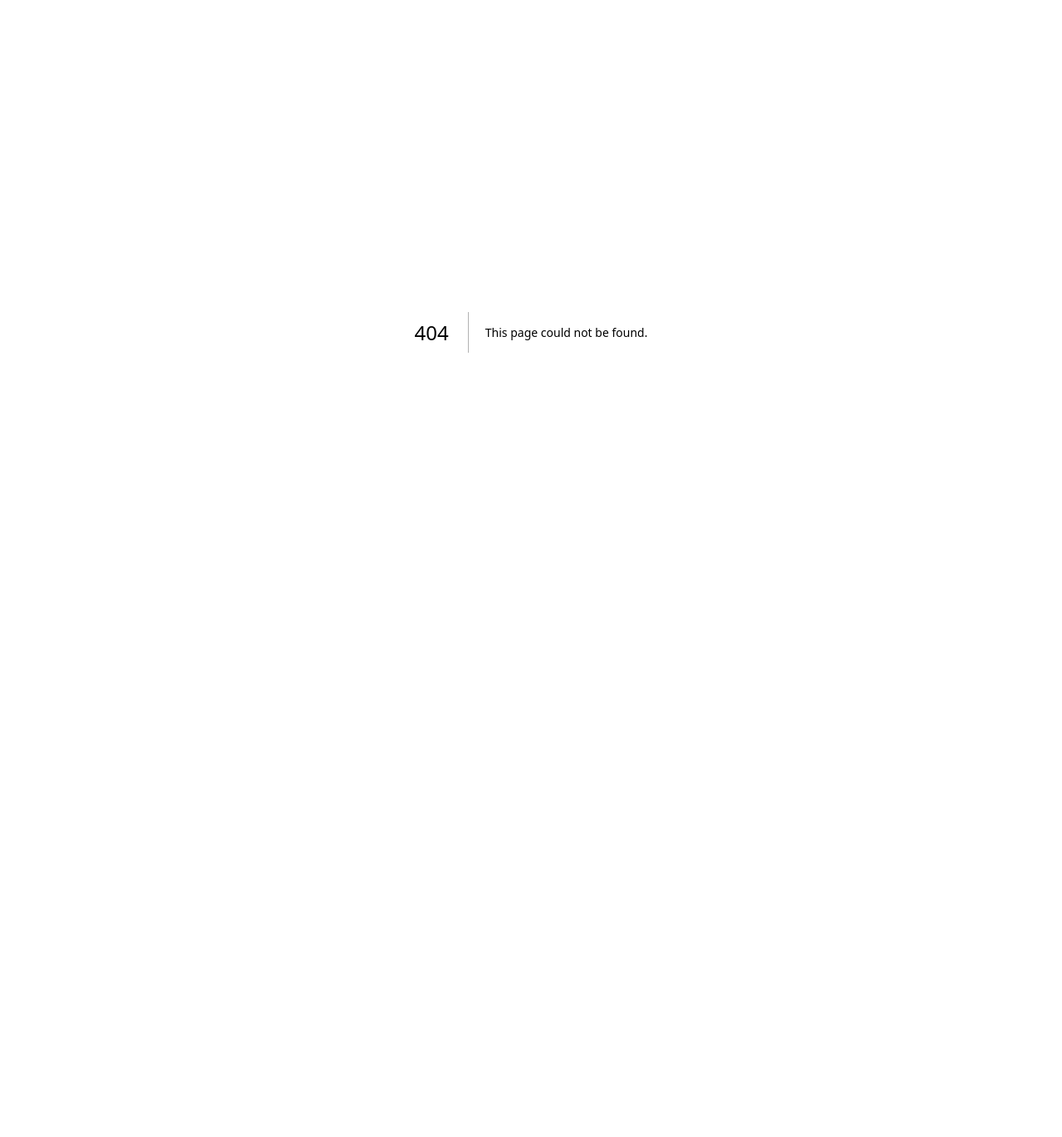
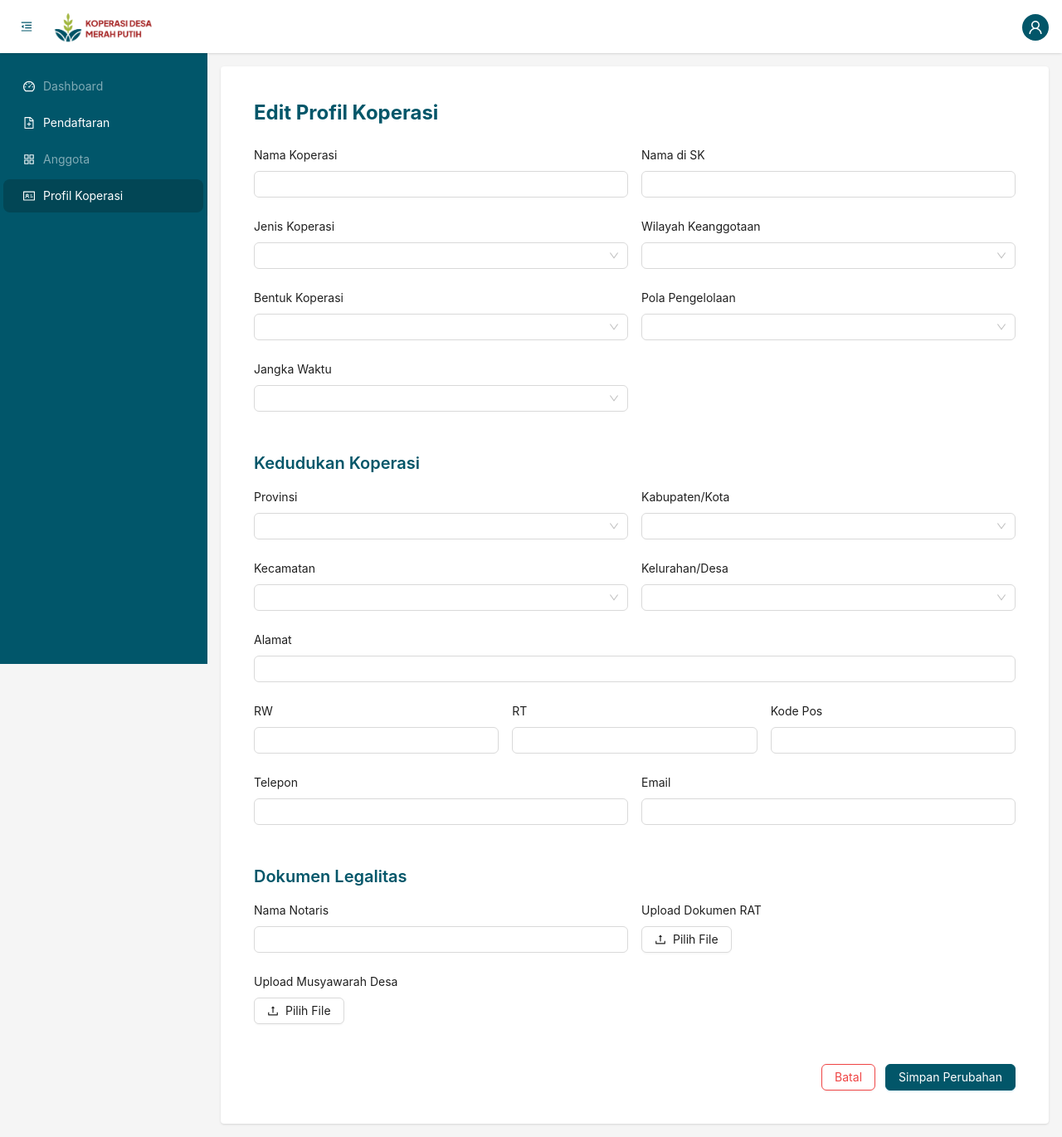
Before and after one commit to kop-go-id/kopdes-merah-putih, a Next.js app in the folder frontend/: page /koperasi/profil/edit-forms in a window 1280 px wide. Before the commit this address had no page. Shown: the whole page at 83% size. Before the commit the page ends 800 px from the top, so only its background shows below. Built offline with nearby package versions, Linux system fonts and the light colour scheme.

Commit message:
Add NPAK Dashboard

```diff
--- /dev/null
+++ b/frontend/src/pages/koperasi/profil/edit-forms/index.js
@@ -0,0 +1,210 @@
+"use client";
+
+import React, { useState } from "react";
+import { Form, Input, Button, Row, Col, Select, Upload } from "antd";
+import { UploadOutlined } from "@ant-design/icons";
+import LayoutWrapper from "@/components/Layout";
+import { useRouter } from "next/navigation";
+
+const { Option } = Select;
+
+export default function EditProfilKoperasiPage() {
+  const router = useRouter();
+
+  const handleFinish = (values) => {
+    console.log("Form submitted:", values);
+    router.push("/koperasi/profil");
+  };
+
+  const handleCancel = () => {
+    router.push("/koperasi/profil");
+  };
+
+  return (
+    <LayoutWrapper>
+      <div className="p-6">
+        <div className="flex flex-col sm:flex-row justify-between items-start sm:items-center mb-6">
+          <h2 className="text-2xl font-bold text-[#025669] mb-2 sm:mb-0">
+            Edit Profil Koperasi
+          </h2>
+        </div>
+
+        <Form
+          layout="vertical"
+          onFinish={handleFinish}
+          className="text-[#121212]"
+        >
+          <Row gutter={16}>
+            <Col xs={24} sm={12}>
+              <Form.Item label="Nama Koperasi" name="namaKoperasi">
+                <Input />
+              </Form.Item>
+            </Col>
+            <Col xs={24} sm={12}>
+              <Form.Item label="Nama di SK" name="namaDiSk">
+                <Input />
+              </Form.Item>
+            </Col>
+            <Col xs={24} sm={12}>
+              <Form.Item label="Jenis Koperasi" name="jenisKoperasi">
+                <Select>
+                  <Option value="Konsumen">Konsumen</Option>
+                  <Option value="Produsen">Produsen</Option>
+                </Select>
+              </Form.Item>
+            </Col>
+            <Col xs={24} sm={12}>
+              <Form.Item label="Wilayah Keanggotaan" name="wilayahKeanggotaan">
+                <Select>
+                  <Option value="Kabupaten">Kabupaten</Option>
+                  <Option value="Provinsi">Provinsi</Option>
+                </Select>
+              </Form.Item>
+            </Col>
+            <Col xs={24} sm={12}>
+              <Form.Item label="Bentuk Koperasi" name="bentukKoperasi">
+                <Select>
+                  <Option value="Primer">Primer</Option>
+                  <Option value="Sekunder">Sekunder</Option>
+                </Select>
+              </Form.Item>
+            </Col>
+            <Col xs={24} sm={12}>
+              <Form.Item label="Pola Pengelolaan" name="polaPengelolaan">
+                <Select>
+                  <Option value="Konvensional">Konvensional</Option>
+                  <Option value="Syariah">Syariah</Option>
+                </Select>
+              </Form.Item>
+            </Col>
+            <Col xs={24} sm={12}>
+              <Form.Item label="Jangka Waktu" name="jangkaWaktu">
+                <Select>
+                  <Option value="Tidak terbatas">Tidak terbatas</Option>
+                  <Option value="Terbatas">Terbatas</Option>
+                </Select>
+              </Form.Item>
+            </Col>
+          </Row>
+
+          <h3 className="text-xl font-semibold text-[#025669] mt-6 mb-4">
+            Kedudukan Koperasi
+          </h3>
+          <Row gutter={16}>
+            <Col xs={24} sm={12}>
+              <Form.Item label="Provinsi" name="provinsi">
+                <Select>
+                  <Option value="Jawa Barat">Jawa Barat</Option>
+                  <Option value="Jawa Tengah">Jawa Tengah</Option>
+                </Select>
+              </Form.Item>
+            </Col>
+            <Col xs={24} sm={12}>
+              <Form.Item label="Kabupaten/Kota" name="kabupaten">
+                <Select>
+                  <Option value="Bandung">Bandung</Option>
+                  <Option value="Bekasi">Bekasi</Option>
+                </Select>
+              </Form.Item>
+            </Col>
+            <Col xs={24} sm={12}>
+              <Form.Item label="Kecamatan" name="kecamatan">
+                <Select>
+                  <Option value="Cibiru">Cibiru</Option>
+                </Select>
+              </Form.Item>
+            </Col>
+            <Col xs={24} sm={12}>
+              <Form.Item label="Kelurahan/Desa" name="kelurahan">
+                <Select>
+                  <Option value="Cibiru Wetan">Cibiru Wetan</Option>
+                </Select>
+              </Form.Item>
+            </Col>
+            <Col xs={24}>
+              <Form.Item label="Alamat" name="alamat">
+                <Input />
+              </Form.Item>
+            </Col>
+            <Col xs={24} sm={8}>
+              <Form.Item label="RW" name="rw">
+                <Input />
+              </Form.Item>
+            </Col>
+            <Col xs={24} sm={8}>
+              <Form.Item label="RT" name="rt">
+                <Input />
+              </Form.Item>
+            </Col>
+            <Col xs={24} sm={8}>
+              <Form.Item label="Kode Pos" name="kodePos">
+                <Input />
+              </Form.Item>
+            </Col>
+            <Col xs={24} sm={12}>
+              <Form.Item label="Telepon" name="telepon">
+                <Input />
+              </Form.Item>
+            </Col>
+            <Col xs={24} sm={12}>
+              <Form.Item label="Email" name="email">
+                <Input />
+              </Form.Item>
+            </Col>
+          </Row>
+
+          <h3 className="text-xl font-semibold text-[#025669] mt-6 mb-4">
+            Dokumen Legalitas
+          </h3>
+          <Row gutter={16}>
+            <Col xs={24} sm={12}>
+              <Form.Item label="Nama Notaris" name="namaNotaris">
+                <Input />
+              </Form.Item>
+            </Col>
+            <Col xs={24} sm={12}>
+              <Form.Item label="Upload Dokumen RAT" name="dokRAT">
+                <Upload beforeUpload={() => false}>
+                  <Button icon={<UploadOutlined />}>Pilih File</Button>
+                </Upload>
+              </Form.Item>
+            </Col>
+            <Col xs={24} sm={12}>
+              <Form.Item label="Upload Musyawarah Desa" name="dokMusDes">
+                <Upload beforeUpload={() => false}>
+                  <Button icon={<UploadOutlined />}>Pilih File</Button>
+                </Upload>
+              </Form.Item>
+            </Col>
+          </Row>
+
+        <div className="flex flex-col sm:flex-row justify-end gap-3 mt-6">
+            <Button
+                onClick={handleCancel}
+                style={{
+                borderColor: "#ef4444", // Tailwind 'red-500'
+                color: "#ef4444",
+                }}
+                className="hover:!bg-red-50 hover:!text-red-600"
+            >
+                Batal
+            </Button>
+            <Button
+                type="primary"
+                htmlType="submit"
+                style={{
+                backgroundColor: "#025669",
+                borderColor: "#025669",
+                }}
+                className="hover:!bg-[#024655] text-white"
+            >
+                Simpan Perubahan
+            </Button>
+            </div>
+
+
+        </Form>
+      </div>
+    </LayoutWrapper>
+  );
+}
--- a/frontend/src/pages/koperasi/profil/index.js
+++ b/frontend/src/pages/koperasi/profil/index.js
@@ -2,6 +2,9 @@
 
 import React from "react";
 import LayoutWrapper from "@/components/Layout";
+import Link from "next/link";
+import { Button } from "antd";
+import { EditOutlined } from "@ant-design/icons";
 
 export default function ProfilKoperasiPage() {
   const data = {
@@ -29,15 +32,29 @@ export default function ProfilKoperasiPage() {
 
   return (
     <LayoutWrapper>
-      <div className="p-6 bg-white rounded shadow">
-        {/* Header + Tombol Edit (desktop) */}
-        <div className="flex items-center justify-between mb-4">
-          <h2 className="text-2xl font-bold text-[#004c5a]">Profil Koperasi</h2>
-          <button className="hidden md:flex bg-[#025669] text-white px-4 py-2 rounded hover:bg-[#014654] transition">
-            Edit Profil
-          </button>
+      <div className="p-6">
+        {/* Header dengan tombol Edit */}
+        <div className="flex justify-between items-center mb-6">
+          <h1 className="text-xl font-semibold text-[#004c5a]">Profil Koperasi</h1>
+          <div className="hidden md:block">
+            <Link href="/koperasi/profil/edit-forms">
+              <Button type="primary" icon={<EditOutlined />} className="bg-[#025669]">
+                Edit Profil
+              </Button>
+            </Link>
+          </div>
         </div>
 
+        {/* Tombol Edit di mobile */}
+        <div className="block md:hidden mb-4">
+          <Link href="/koperasi/profil/edit-forms">
+            <Button type="primary" icon={<EditOutlined />} className="bg-[#025669] hover:bg-[#024655]">
+              Edit Profil
+            </Button>
+          </Link>
+        </div>
+
+        {/* Informasi Profil */}
         <div className="grid grid-cols-1 md:grid-cols-2 gap-4 mb-8">
           <ReadOnly label="Nama Koperasi" value={data.namaKoperasi} />
           <ReadOnly label="Nama di SK" value={data.namaDiSk} />
@@ -48,6 +65,7 @@ export default function ProfilKoperasiPage() {
           <ReadOnly label="Jangka Waktu" value={data.jangkaWaktu} />
         </div>
 
+        {/* Kedudukan Koperasi */}
         <h3 className="text-xl font-semibold text-[#004c5a] mb-4">Kedudukan Koperasi</h3>
         <div className="grid grid-cols-1 md:grid-cols-2 gap-4 mb-8">
           <ReadOnly label="Provinsi" value={data.provinsi} />
@@ -62,19 +80,12 @@ export default function ProfilKoperasiPage() {
           <ReadOnly label="Email" value={data.email} />
         </div>
 
+        {/* Dokumen Legalitas */}
         <h3 className="text-xl font-semibold text-[#004c5a] mb-4">Dokumen Legalitas</h3>
         <div className="grid grid-cols-1 md:grid-cols-2 gap-4">
           <ReadOnly label="Nama Notaris" value={data.namaNotaris} />
-
-          <CardDocument label="Dokumen RAT" filename={data.dokRAT} />
-          <CardDocument label="Dokumen Musyawarah Desa" filename={data.dokMusDes} />
-        </div>
-
-        {/* Tombol Edit (mobile) */}
-        <div className="flex md:hidden mt-6">
-          <button className="bg-[#025669] text-white px-4 py-2 rounded hover:bg-[#014654] transition">
-            Edit Profil
-          </button>
+          <DocumentCard title="Dokumen RAT" fileName={data.dokRAT} />
+          <DocumentCard title="Dokumen Musyawarah Desa" fileName={data.dokMusDes} />
         </div>
       </div>
     </LayoutWrapper>
@@ -90,13 +101,11 @@ function ReadOnly({ label, value, className = "" }) {
   );
 }
 
-function CardDocument({ label, filename }) {
+function DocumentCard({ title, fileName }) {
   return (
-    <div className="border border-gray-200 rounded-lg p-4 shadow-sm">
-      <p className="text-sm text-gray-700 font-medium mb-1">{label}</p>
-      <a href="#" className="text-blue-600 underline text-sm">
-        {filename}
-      </a>
+    <div className="border border-gray-200 rounded p-4 shadow-sm">
+      <div className="text-sm text-gray-600 mb-1">{title}</div>
+      <a href="#" className="text-blue-600 underline text-sm">{fileName}</a>
     </div>
   );
 }
--- a/frontend/src/pages/npak/dashboard/index.js
+++ b/frontend/src/pages/npak/dashboard/index.js
@@ -1,24 +1,59 @@
 "use client";
 
 import React from "react";
-import { Button, Result } from "antd";
-import "tailwindcss/tailwind.css";
 import LayoutWrapper from "@/components/Layout";
+import { Table, Button } from "antd";
+import { useRouter } from "next/navigation";
 
-export default function CooperativeDashboard() {
+const dataSource = [
+  {
+    key: "1",
+    nama: "Koperasi Tunas Mandiri",
+    status: "On Progress",
+  },
+  {
+    key: "2",
+    nama: "Koperasi Sejahtera",
+    status: "Done",
+  },
+];
+
+export default function NpakKoperasiPage() {
+  const router = useRouter();
+
+  const columns = [
+    {
+      title: "Nama Koperasi",
+      dataIndex: "nama",
+      key: "nama",
+    },
+    {
+      title: "Status",
+      dataIndex: "status",
+      key: "status",
+    },
+    {
+      title: "Aksi",
+      key: "aksi",
+      render: (_, record) => (
+        <Button
+          type="link"
+          onClick={() => router.push(`/npak/koperasi/${record.key}`)}
+        >
+          Lihat Detail
+        </Button>
+      ),
+    },
+  ];
+
   return (
     <LayoutWrapper>
-      <Result
-        status="success"
-        title="Successfully Purchased Cloud Server ECS!"
-        subTitle="Order number: 2017182818828182881 Cloud server configuration takes 1-5 minutes, please wait."
-        extra={[
-          <Button type="primary" key="console">
-            Go Console
-          </Button>,
-          <Button key="buy">Buy Again</Button>,
-        ]}
-      />
+      <div className="p-6 bg-white rounded shadow">
+        <h2 className="text-2xl font-bold text-[#025669] mb-4">
+          Daftar Koperasi NPAK
+        </h2>
+        <Table dataSource={dataSource} columns={columns} pagination={false} />
+      </div>
     </LayoutWrapper>
   );
 }
```
